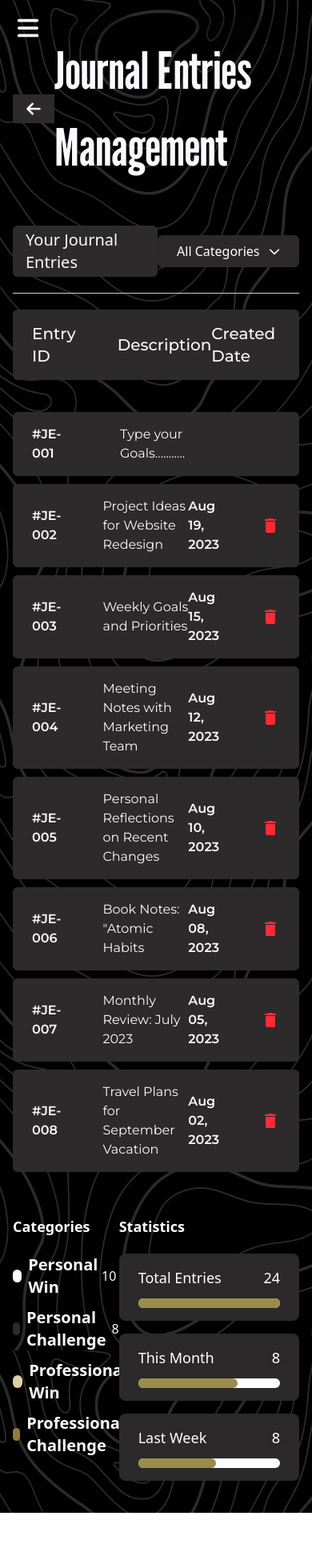
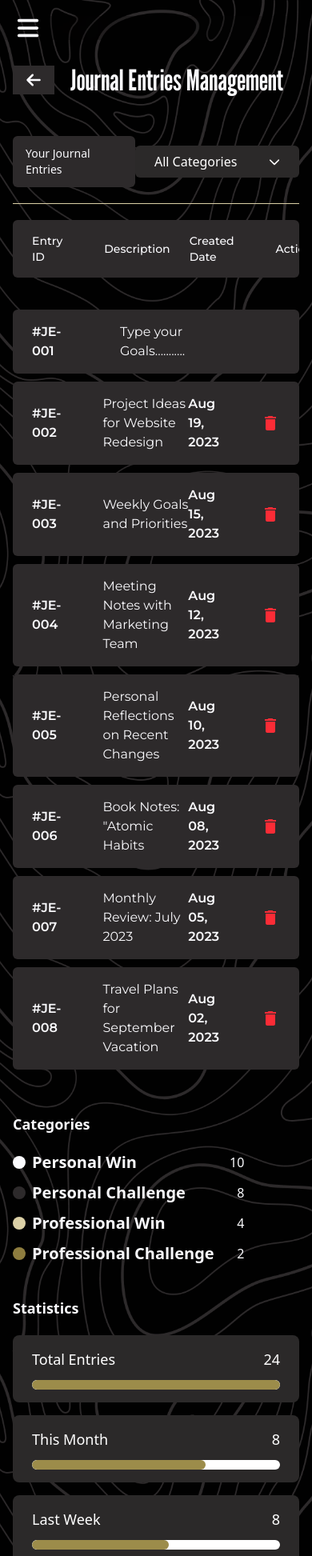
Before and after one commit to nobodipdebnath/Task, a React (Vite) app: page /chat/journalHistory in a window 390 px wide. Shown: the top 1945 px of the page at 80% size. Before the commit the page ends 1891 px from the top, so only its background shows below. Built offline with nearby package versions, Linux system fonts and the light colour scheme.

Commit message:
add file

```diff
--- a/src/Components/Chat/JournalHistory.jsx
+++ b/src/Components/Chat/JournalHistory.jsx
@@ -77,16 +77,16 @@ const JournalHistory = () => {
 
     return (
         <div>
-            <div className='flex items-center justify-between'>
+            <div className='flex mt-10 md:mt-0 items-center justify-between'>
                 <div onClick={() => navigate(-1)} className='py-2 px-4 bg-[#2D2A2B] cursor-pointer'>
                     <FaArrowLeft className='text-[#FAFAFD] text-xl'></FaArrowLeft>
                 </div>
-                <h1 className='text-[#FAFAFD] league-gothic text-[64px]'>Journal Entries Management</h1>
+                <h1 className='text-[#FAFAFD] league-gothic text-4xl md:text-[64px]'>Journal Entries Management</h1>
                 <div>
                 </div>
             </div>
             <div className='flex items-center justify-between mt-12.5'>
-                <h2 className='text-[#FAFAFD] font-medium text-xl px-4 py-1 bg-[#2D2A2B] rounded-md'>Your Journal Entries</h2>
+                <h2 className='text-[#FAFAFD] font-medium lg:text-xl text-sm px-4 py-3 md:py-1 bg-[#2D2A2B] rounded-md'>Your Journal Entries</h2>
                 <div className="relative inline-block w-[220px]">
                     <button
                         onClick={() => setOpen(!open)}
@@ -119,7 +119,7 @@ const JournalHistory = () => {
                 </div>
             </div>
             <hr className='text-primary1 my-5'/>
-            <div className='py-4 bg-[#2D2A2B] text-[#FAFAFD] text-xl font-medium montserrat flex items-center justify-between rounded-md px-6'>
+            <div className='py-4 bg-[#2D2A2B] text-[#FAFAFD] text-sm md:text-xl font-medium montserrat flex items-center md:justify-between gap-6 md:gap-0 rounded-md px-6'>
                 <div className='flex items-center gap-13'>
                     <h3 >Entry ID</h3>
                     <h4>Description</h4>
@@ -147,7 +147,7 @@ const JournalHistory = () => {
                     })
                 }
             </div>
-            <div className='grid grid-cols-3 mt-13.5 gap-10'>
+            <div className='grid md:grid-cols-3 mt-13.5 gap-10'>
                 <div className='col-span-1'>
                     <h2 className='text-lg text-[#FAFAFD] font-semibold'>Categories</h2>
                     <div className='mt-5 flex flex-col gap-2.5'>
```
